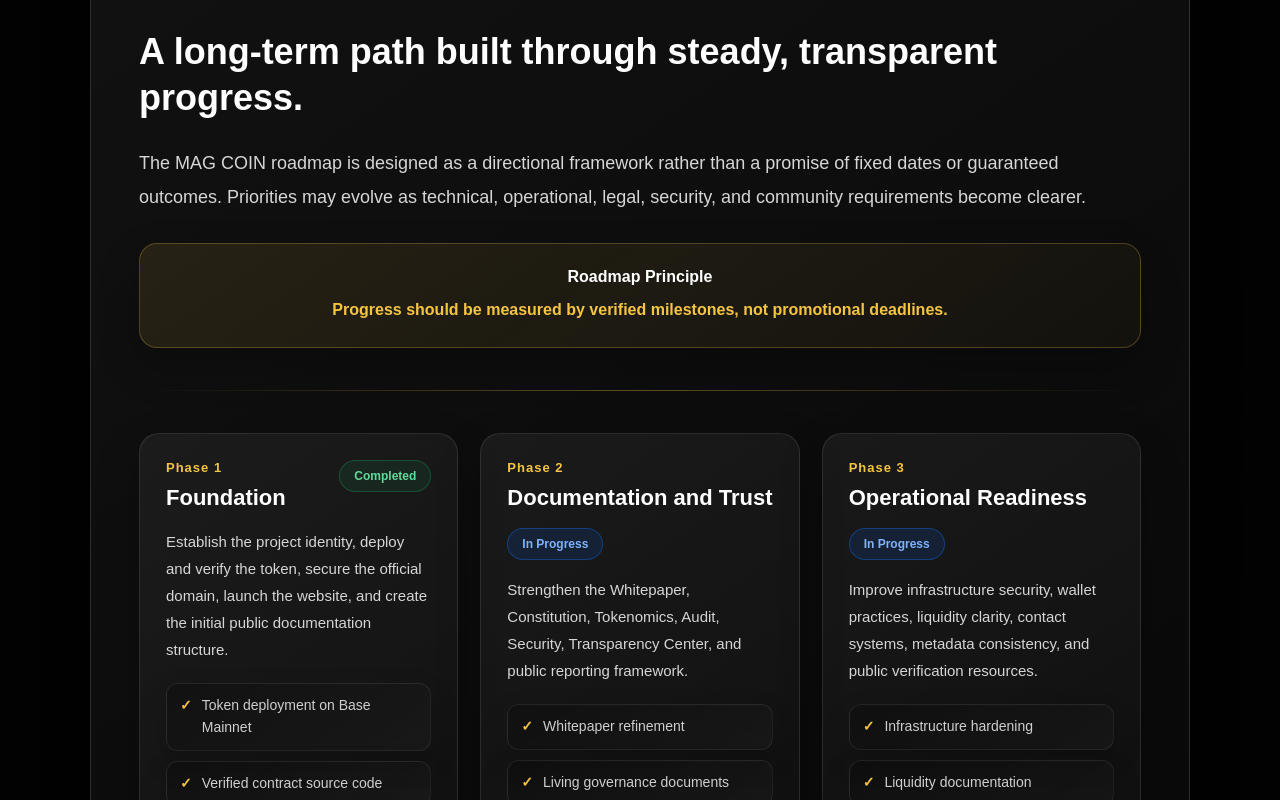
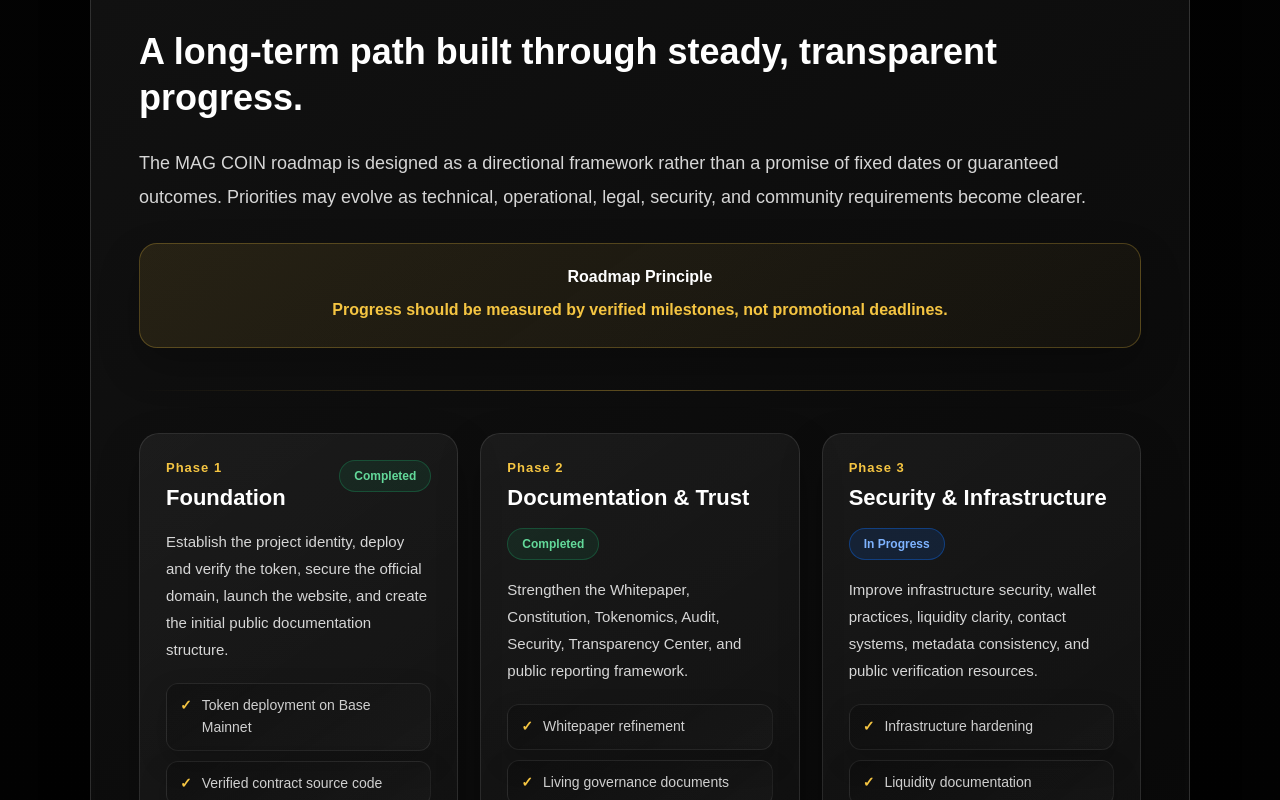
Before and after one commit to MAGZOWN/mag-coin-website, a Next.js app: page /whitepaper in a window 1280 px wide. Shown: the part 11200-12000 px from the top of the page. Built offline with nearby package versions, Linux system fonts and the light colour scheme.

Commit message:
Phase 20.11: Complete 5-phase naming unification across all roadmap components

```diff
--- a/app/components/FutureRoadmap.tsx
+++ b/app/components/FutureRoadmap.tsx
@@ -15,8 +15,8 @@ const roadmapItems = [
   },
   {
     phase: "Phase 2",
-    title: "Documentation and Trust",
-    status: "In Progress",
+    title: "Documentation & Trust",
+    status: "Completed",
     text: "Strengthen the Whitepaper, Constitution, Tokenomics, Audit, Security, Transparency Center, and public reporting framework.",
     milestones: [
       "Whitepaper refinement",
@@ -27,7 +27,7 @@ const roadmapItems = [
   },
   {
     phase: "Phase 3",
-    title: "Operational Readiness",
+    title: "Security & Infrastructure",
     status: "In Progress",
     text: "Improve infrastructure security, wallet practices, liquidity clarity, contact systems, metadata consistency, and public verification resources.",
     milestones: [
```
